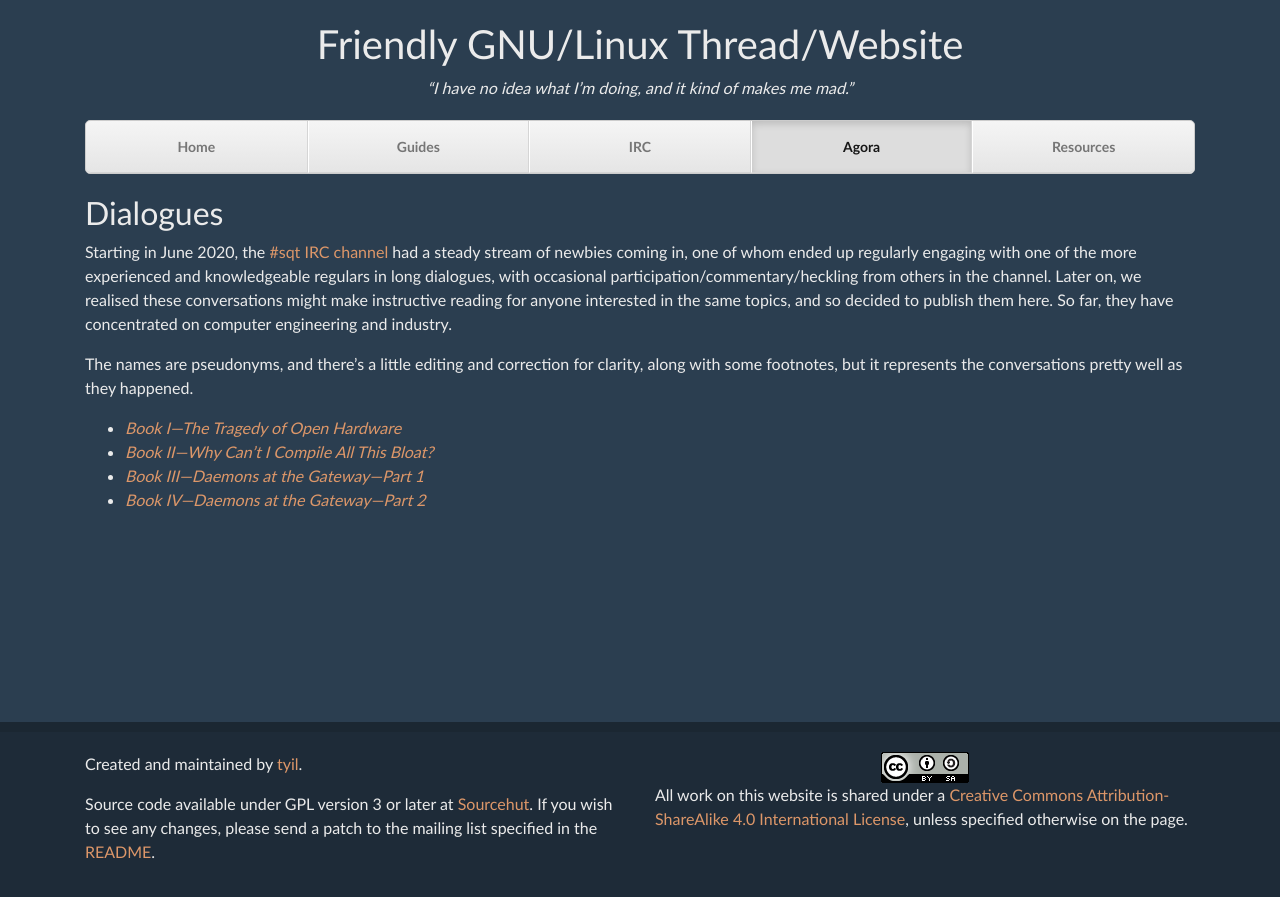
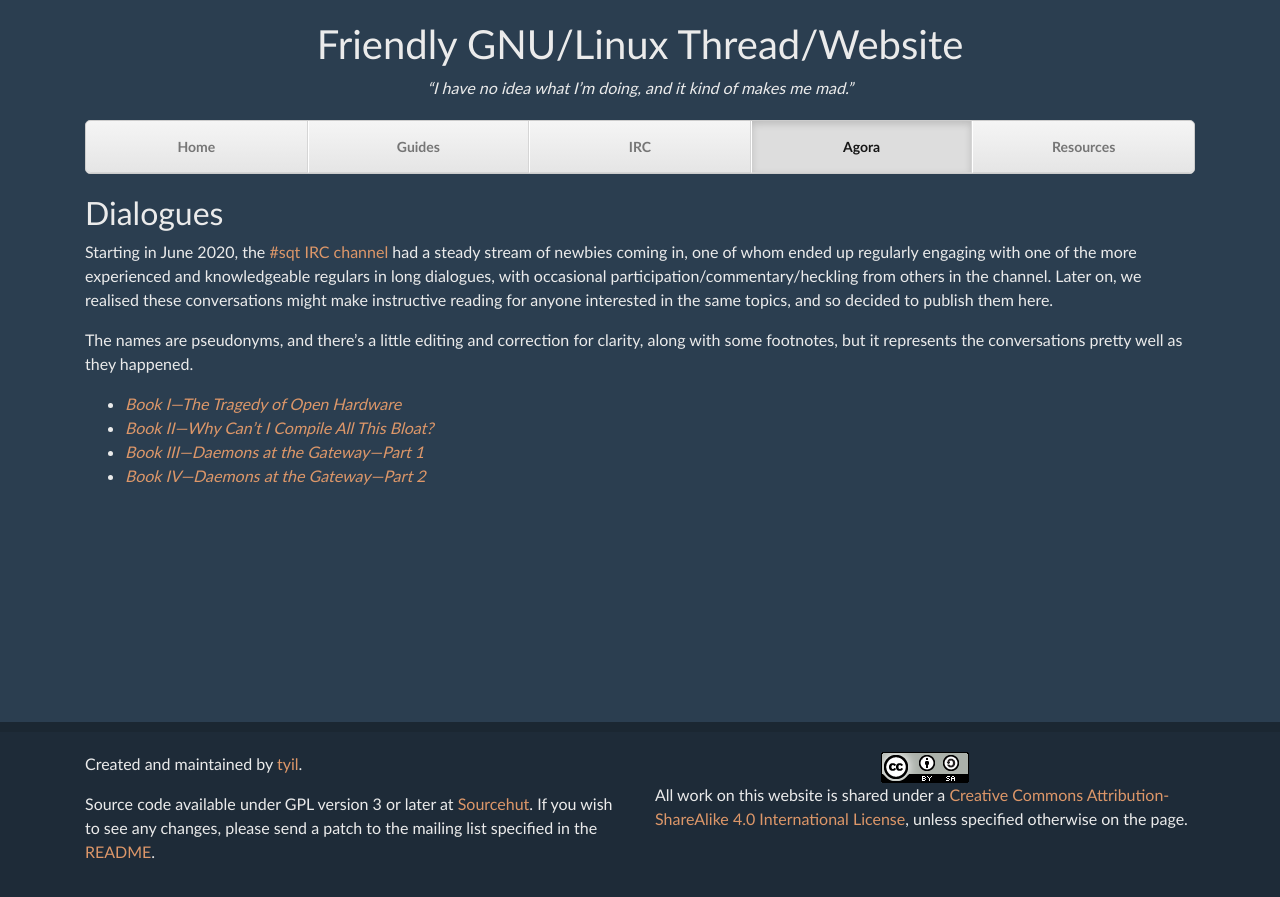
Before and after one commit to scriptkitties/fglt, a Jekyll site: the page built from agora.md, in a window 1280 px wide. Shown: the top 897 px of the page. Built offline with Jekyll 4.4.1, drawn with Linux system fonts in a browser that asks for light colours.

Commit message:
Remove sentence describing content of dialogues
No longer true; new topics have since been introduced.

```diff
--- a/agora.md
+++ b/agora.md
@@ -13,8 +13,7 @@ newbies coming in, one of whom ended up regularly engaging with one of the more
 experienced and knowledgeable regulars in long dialogues, with occasional
 participation/commentary/heckling from others in the channel.  Later on, we
 realised these conversations might make instructive reading for anyone
-interested in the same topics, and so decided to publish them here.  So far,
-they have concentrated on computer engineering and industry.
+interested in the same topics, and so decided to publish them here.
 
 The names are pseudonyms, and there's a little editing and correction for
 clarity, along with some footnotes, but it represents the conversations pretty
```
